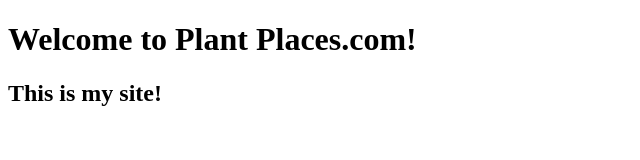
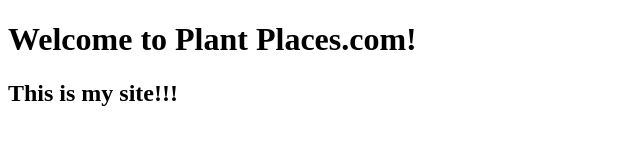
Before and after one commit to ecclerigo/BJones, a plain HTML site: page PlantPlaces/WebContent/index.html in a window 1280 px wide. Shown: the full height of the page, 0-640 px from the left. Drawn offline with Linux system fonts and the light colour scheme.

Commit message:
3rd commit

```diff
--- a/PlantPlaces/WebContent/index.html
+++ b/PlantPlaces/WebContent/index.html
@@ -7,6 +7,6 @@
 </head>
 <body>
 	<h1>Welcome to Plant Places.com!</h1>
-	<h2>This is my site!</h2>
+	<h2>This is my site!!!</h2>
 </body>
 </html>
```
